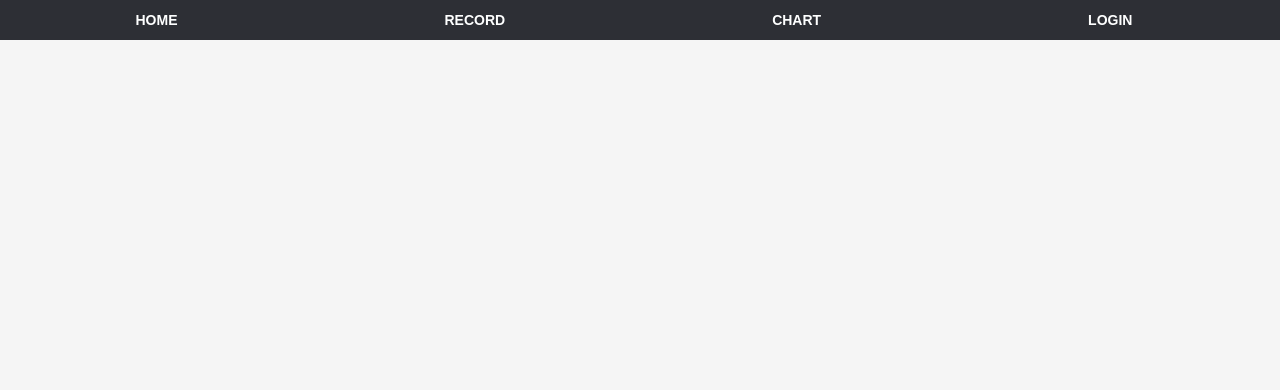
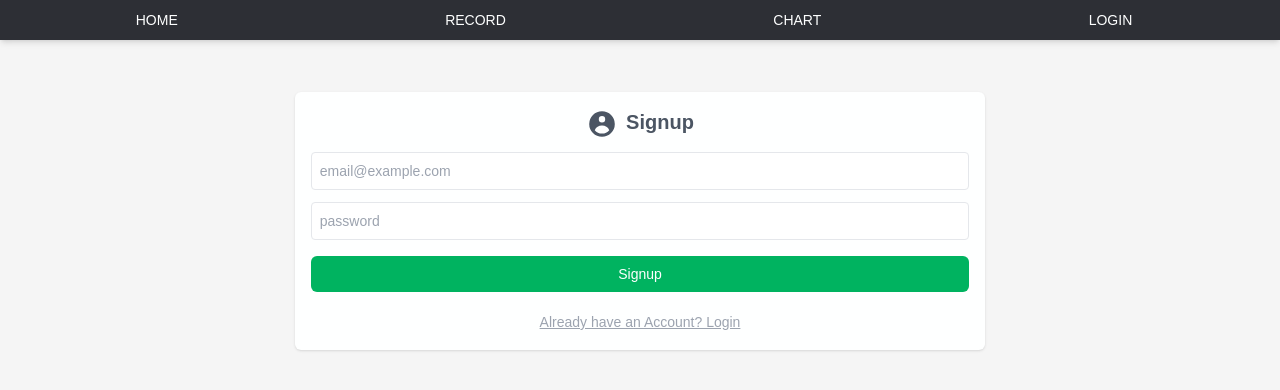
Before and after one commit to AllenCortuna/room-hunt, a React (Create React App) app in the folder client/: page /login in a window 1280 px wide. Shown: the top 390 px of the page. Built offline with nearby package versions, Linux system fonts and the light colour scheme.

Commit message:
login ui ok

```diff
--- a/client/src/App.js
+++ b/client/src/App.js
@@ -1,6 +1,7 @@
 import { BrowserRouter as Router, Route, Routes } from "react-router-dom";
 import Home from "./component/Home";
 import Navbar from "./component/Navbar";
+import Login from './component/Login';
 
 const App = () => {
   return (
@@ -8,6 +9,7 @@ const App = () => {
       <Navbar />
       <Routes>
         <Route path="/" element={<Home />} />
+        <Route path="/login" element={<Login />} />
       </Routes>
     </Router>
   );
--- a/client/src/component/Form.js
+++ b/client/src/component/Form.js
@@ -14,7 +14,7 @@ const Form = () => {
     setForm({ ...form, [e.target.name]: e.target.value });
 
   const handleSubmit = () => {
-    console.log("submit ok");
+    console.log("submit ok : ", form.name, form.price, form.detail);
     createExpense(form);
     getExpenses();
   };
@@ -30,14 +30,14 @@ const Form = () => {
             name={n}
             value={form.n}
             onChange={handleChange}
-            className="font-regular m-auto w-64 mt-2 border-grey-400 border p-2 rounded-sm focus:border-2 focus:outline-none text-sm"
+            className="font-regular m-auto w-64 mt-2 border-grey-400 border p-2 rounded focus:border-2 focus:outline-none text-sm"
           ></input>
         ))}
       </span>
 
       <button
         onClick={handleSubmit}
-        className="justify-self-end w-min px-4 py-2  rounded-md font-medium shadow-md text-white h-max self-end text-sm bg-green "
+        className="justify-self-end w-min-max px-4 py-2  rounded font-medium text-white h-max self-end text-sm bg-green "
       >
         Submit
       </button>
--- /dev/null
+++ b/client/src/component/Login.js
@@ -0,0 +1,66 @@
+import React from "react";
+import { useState } from "react";
+import {UserCircleIcon} from "@heroicons/react/solid";
+const Login = () => {
+  const formClass =
+    "w-full font-regular m-auto w-64 mt-3 border-grey-400 border p-2 rounded focus:border-2 focus:outline-none text-sm";
+
+  const [form, setForm] = useState({
+    email: "",
+    password: "",
+    confirmPassword: "",
+  });
+  const handleChange = (e) => {
+    setForm({ ...form, [e.target.name]: e.target.value });
+  };
+
+  const [mode, setMode] = useState(false);
+  const handleMode = () => {
+    setMode(!mode);
+  };
+
+  return (
+    <div className="flex flex-wrap justify-center align-center pt-10">
+      <div className="text-center m-3 p-4 bg-white h-auto w-auto rounded-md shadow ">
+
+        <h1 className=" font-semibold text-gray-600 text-xl"><UserCircleIcon className="w-8 inline mr-2"/>{mode ? "Login" : "Signup"} </h1>
+        <input
+          className={formClass}
+          name="email"
+          type="email"
+          autocomplete="off"
+          placeholder="email@example.com"
+          onChange={handleChange}
+        ></input>
+        <input
+          className={formClass}
+          name="password"
+          type="password"
+          autocomplete="off"
+          placeholder="password"
+          onChange={handleChange}
+        ></input>
+
+        {mode && (
+          <input
+            className={formClass}
+            name="confirmPassword"
+            type="password"
+            autocomplete="off"
+            placeholder="confirm password"
+            onChange={handleChange}
+          ></input>
+        )}
+    {/* index css className*/}
+        <button className="btn-submit">{mode ? "Login" : "Signup"}</button>
+        <button className="btn-mode" onClick={handleMode}>
+          {mode
+            ? "Dont have an Account? Signup"
+            : "Already have an Account? Login"}
+        </button>
+      </div>
+    </div>
+  );
+};
+
+export default Login;
--- a/client/src/component/Navbar.js
+++ b/client/src/component/Navbar.js
@@ -21,7 +21,7 @@ const Navbar = () => {
     },
   ];
   return (
-    <nav className="flex flex-row bg-black h-10 top-0 w-full justify-around items-center p-2 ">
+    <nav className="flex flex-row bg-black h-10 top-0 w-full justify-around items-center p-2 shadow-md ">
       {navbar.map((nav) => (
         <div className="nav-link flex group">
           <Link to={nav.link}>{nav.name}</Link>
--- a/client/src/index.css
+++ b/client/src/index.css
@@ -16,9 +16,16 @@ body {
 }
 
 @layer components {
+
   .nav-link {
-    @apply text-sm text-white duration-300 ease-linear rounded-lg border-white  p-1 uppercase font-semibold mr-3 hover:bg-green hover:rounded-3xl hover:px-3 hover:py-1 hover:shadow-2xl transition-all hover:text-black;
-
+    @apply text-sm text-white duration-300 ease-linear rounded-lg border-white  p-1 uppercase font-medium mr-3 hover:bg-green hover:rounded-3xl hover:px-3 hover:py-1 hover:shadow-2xl transition-all hover:text-black hover:font-bold;
   }
 
+  .btn-mode {
+    @apply text-sm text-gray-400 underline mt-5;
+  }
+
+  .btn-submit {
+    @apply text-sm text-white bg-green rounded-md p-2 w-full mt-4  ;
+  }
 }
--- a/client/src/state/expense.js
+++ b/client/src/state/expense.js
@@ -1,7 +1,8 @@
 import create from "zustand";
 import axios from "axios";
 
-const api = axios.create({ baseURL: "https://webrecord.herokuapp.com" });
+// const api = axios.create({ baseURL: "https://webrecord.herokuapp.com" });
+const api = axios.create({ baseURL: "http://localhost:8000" });
 export const expenseStore = create((set) => ({
   expense: [],
   loading: false,
```
Also changed, not shown: 2 other files (tests, documents, lock files or other folders).
